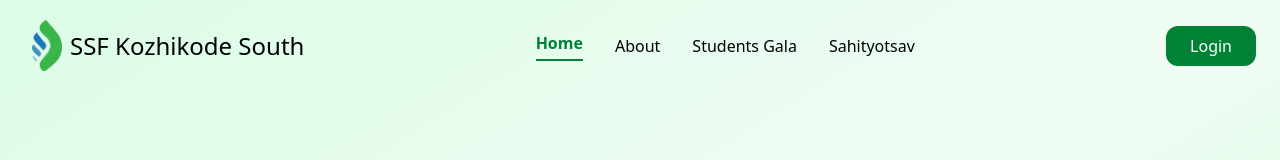
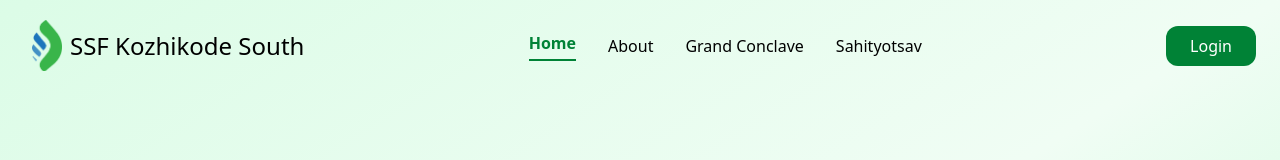
Before and after one commit to devkozhikodesouth/ssfkozhikode, a Next.js app: page / in a window 1280 px wide. Shown: the top 160 px of the page. Built offline with nearby package versions, Linux system fonts and the light colour scheme.

Commit message:
first part completed of grand conclave

```diff
--- a/app/components/Navbar.tsx
+++ b/app/components/Navbar.tsx
@@ -36,15 +36,14 @@ const Navbar: React.FC = () => {
   const navItems = [
     { name: "Home", href: "/" },
     { name: "About", href: "/about" },
-  { name: "Students Gala", href: "/studentsgala" },
+    { name: "Grand Conclave", href: "/grandconclave" },
     { name: "Sahityotsav", href: "https://sahityotsav.ssfkozhikodesouth.in/" },
   ];
 
 
   return (
     <header
-      className={`fixed top-0 left-0 z-50 w-full transition-all duration-300 ${
-        sticky ? "bg-white shadow-md py-3" : "bg-transparent py-5"
+      className={`fixed top-0 left-0 z-50 w-full transition-all duration-300 ${sticky ? "bg-white shadow-md py-3" : "bg-transparent py-5"
         }`}
     >
       <div className="max-w-7xl mx-auto flex items-center justify-between px-6">
@@ -62,8 +61,7 @@ const navItems = [
             <Link
               key={item.name}
               href={item.href}
-              className={`transition ${
-                pathname === item.href
+              className={`transition ${pathname === item.href
                   ? "text-green-700 font-semibold border-b-2 border-green-700 pb-1"
                   : "hover:text-green-700"
                 }`}
@@ -93,8 +91,7 @@ const navItems = [
       {/* Mobile Menu */}
       <div
         ref={mobileMenuRef}
-        className={`lg:hidden fixed top-0 right-0 h-full w-72 bg-white shadow-lg transform transition-transform duration-300 ${
-          navbarOpen ? "translate-x-0" : "translate-x-full"
+        className={`lg:hidden fixed top-0 right-0 h-full w-72 bg-white shadow-lg transform transition-transform duration-300 ${navbarOpen ? "translate-x-0" : "translate-x-full"
           } z-50 border-l border-gray-200`}
       >
         <div className="flex items-center justify-between p-4 border-b border-gray-200">
@@ -114,8 +111,7 @@ const navItems = [
               key={item.name}
               href={item.href}
               onClick={() => setNavbarOpen(false)}
-              className={`w-full transition ${
-                pathname === item.href
+              className={`w-full transition ${pathname === item.href
                   ? "text-green-700 font-semibold border-l-4 border-green-700 pl-3"
                   : "hover:text-green-700"
                 }`}
```
Lines whose indentation alone changed are shown as unchanged.
